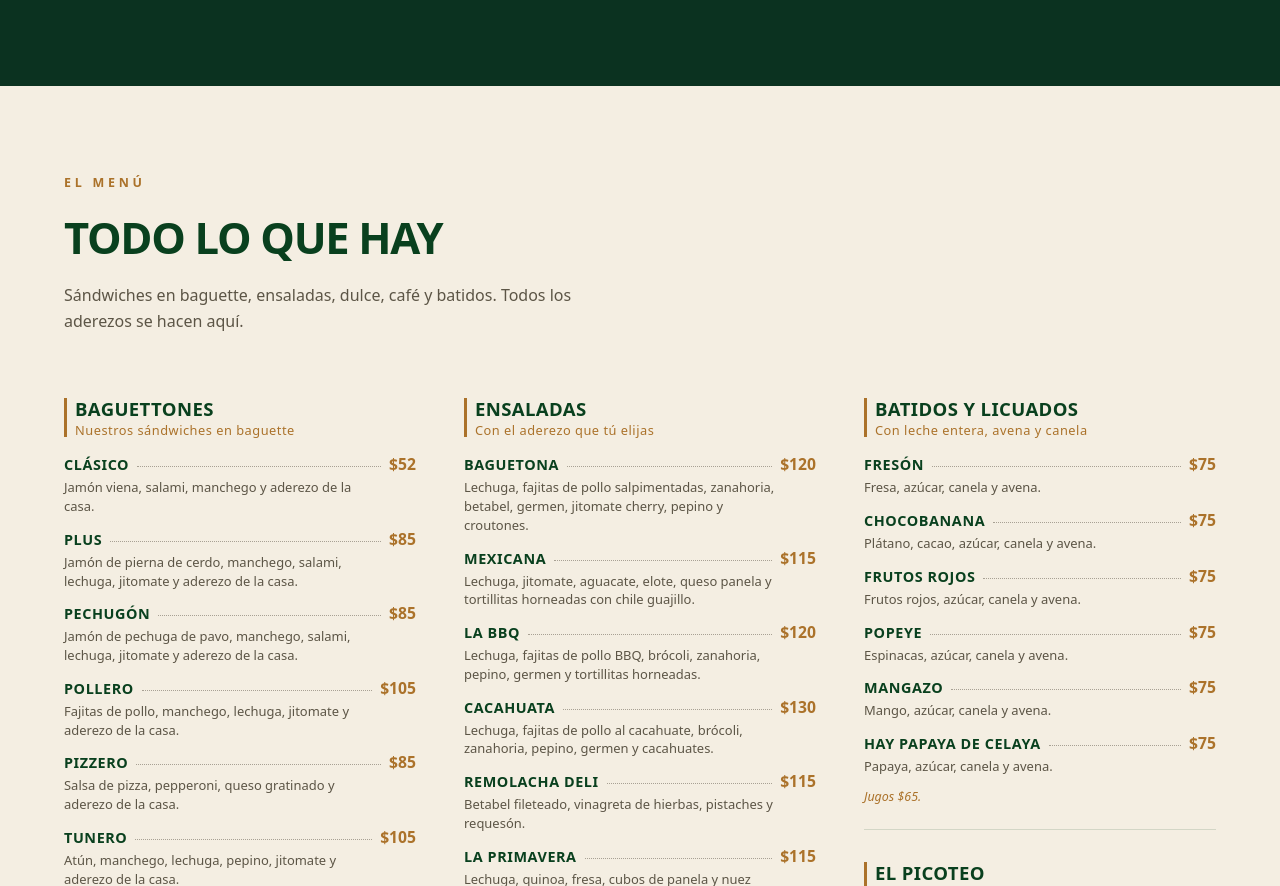
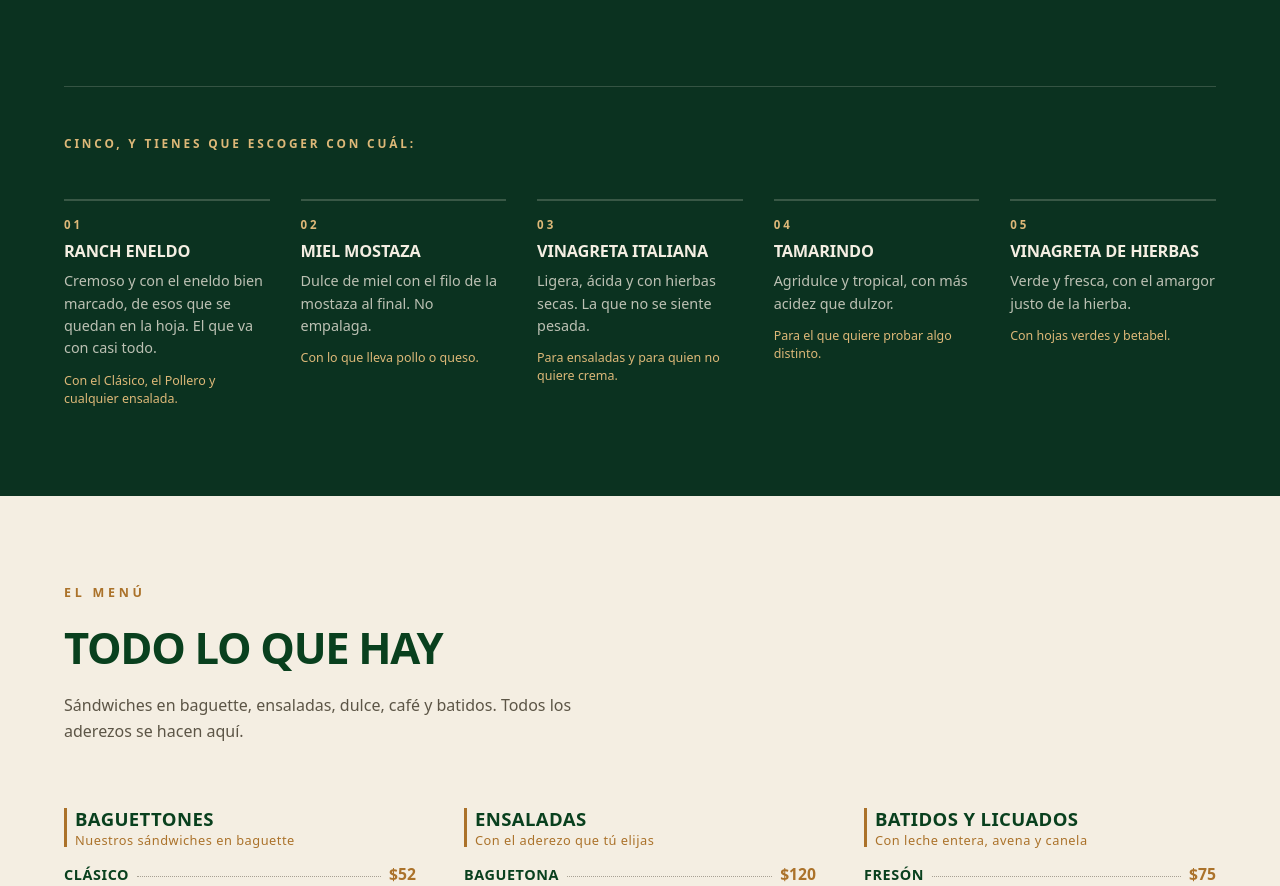
Before and after one commit to noeortiz-ia/el-baguetton-web, a React (Vite) app: page / in a window 1280 px wide. Shown: the part 3714-4600 px from the top of the page. Built offline with nearby package versions, Linux system fonts and the light colour scheme; a web font is replaced by a local one.

Commit message:
Amplia la seccion de aderezos con ficha de los cinco, sabor y con que se llevan

```diff
--- a/src/App.jsx
+++ b/src/App.jsx
@@ -70,6 +70,14 @@ const MARQUESINA = [
   { src: '/img/real/gal-4.jpg', t: 'Rojo Pasión' },
   { src: '/img/real/cafe.jpg', t: 'Café de olla' },
   { src: '/img/real/gal-5.jpg', t: 'Panqué de mantequilla' },
+];
+
+const ADEREZOS_FICHA = [
+  { n: 'Ranch eneldo', d: 'Cremoso y con el eneldo bien marcado, de esos que se quedan en la hoja. El que va con casi todo.', par: 'Con el Clásico, el Pollero y cualquier ensalada.' },
+  { n: 'Miel mostaza', d: 'Dulce de miel con el filo de la mostaza al final. No empalaga.', par: 'Con lo que lleva pollo o queso.' },
+  { n: 'Vinagreta italiana', d: 'Ligera, ácida y con hierbas secas. La que no se siente pesada.', par: 'Para ensaladas y para quien no quiere crema.' },
+  { n: 'Tamarindo', d: 'Agridulce y tropical, con más acidez que dulzor.', par: 'Para el que quiere probar algo distinto.' },
+  { n: 'Vinagreta de hierbas', d: 'Verde y fresca, con el amargor justo de la hierba.', par: 'Con hojas verdes y betabel.' },
 ];
 
 const ADEREZOS = [
@@ -874,6 +882,20 @@ export default function App() {
                 </p>
               </div>
             </div>
+
+            <div className="aderezos-banda">
+              <p className="aderezos-lead" data-reveal>Cinco, y tienes que escoger con cuál:</p>
+              <div className="aderezos-lista">
+                {ADEREZOS_FICHA.map((a, i) => (
+                  <article className="aderezo" key={a.n} data-reveal>
+                    <span className="aderezo-n">{String(i + 1).padStart(2, '0')}</span>
+                    <h3>{a.n}</h3>
+                    <p>{a.d}</p>
+                    <span className="aderezo-par">{a.par}</span>
+                  </article>
+                ))}
+              </div>
+            </div>
           </div>
         </section>
 
--- a/src/styles.css
+++ b/src/styles.css
@@ -256,6 +256,42 @@ h2{
   max-width:44ch;margin-bottom:var(--s3);
 }
 .aderezos .cuerpo:last-child{margin-bottom:0;color:rgba(244,238,226,.66)}
+
+/* los cinco aderezos, uno por uno */
+.aderezos-banda{
+  margin-top:clamp(48px,7vw,88px);padding-top:clamp(32px,4vw,48px);
+  border-top:1px solid rgba(244,238,226,.18);
+}
+.aderezos-lead{
+  font-family:var(--font-display);font-weight:700;font-size:.74rem;
+  letter-spacing:.24em;text-transform:uppercase;color:var(--dorado-claro);
+}
+.aderezos-lista{
+  display:grid;grid-template-columns:repeat(5,1fr);
+  gap:clamp(20px,2.4vw,34px);margin-top:var(--s5);
+}
+.aderezo{border-top:2px solid rgba(244,238,226,.2);padding-top:16px}
+.aderezo-n{
+  display:block;font-family:var(--font-display);font-weight:900;
+  font-size:.72rem;letter-spacing:.26em;color:var(--dorado-claro);
+}
+.aderezo h3{
+  font-family:var(--font-display);font-weight:900;font-size:1.02rem;
+  letter-spacing:-.01em;text-transform:uppercase;color:var(--crema);
+  margin-top:10px;line-height:1.15;
+}
+.aderezo p{margin-top:10px;font-size:.9rem;line-height:1.55;color:rgba(244,238,226,.76)}
+.aderezo-par{
+  display:block;margin-top:12px;font-size:.78rem;line-height:1.45;
+  color:var(--dorado-claro);font-weight:500;
+}
+@media (max-width:1100px){
+  .aderezos-lista{grid-template-columns:repeat(2,1fr)}
+}
+@media (max-width:620px){
+  .aderezos-lista{grid-template-columns:1fr;gap:var(--s4)}
+  .aderezo{border-top-width:1px}
+}
 
 /* galeria real — carrusel */
 .galeria-bloque{background:var(--crema)}
```
Also changed, not shown: 5 other files (tests, documents, lock files or other folders).
